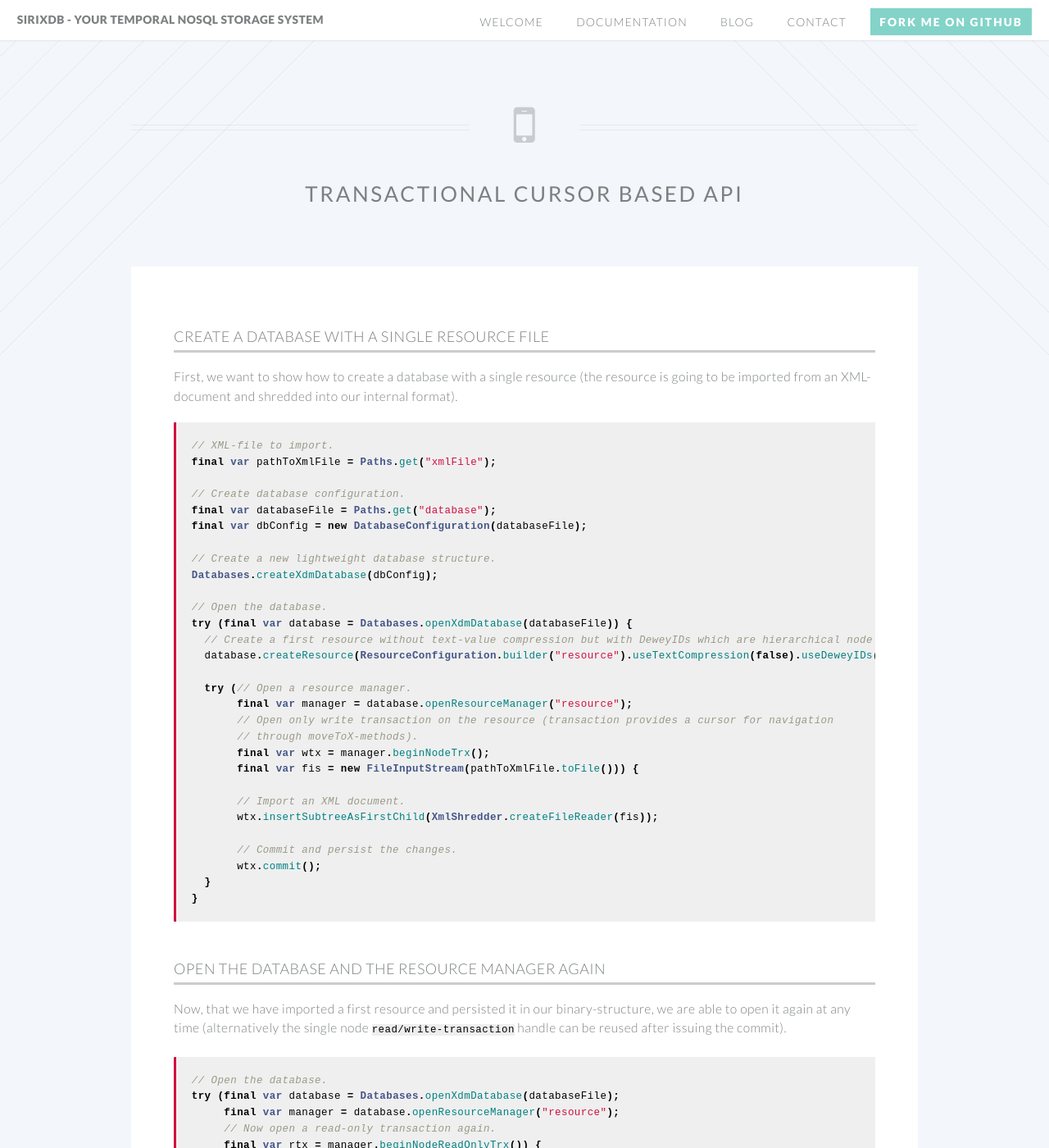
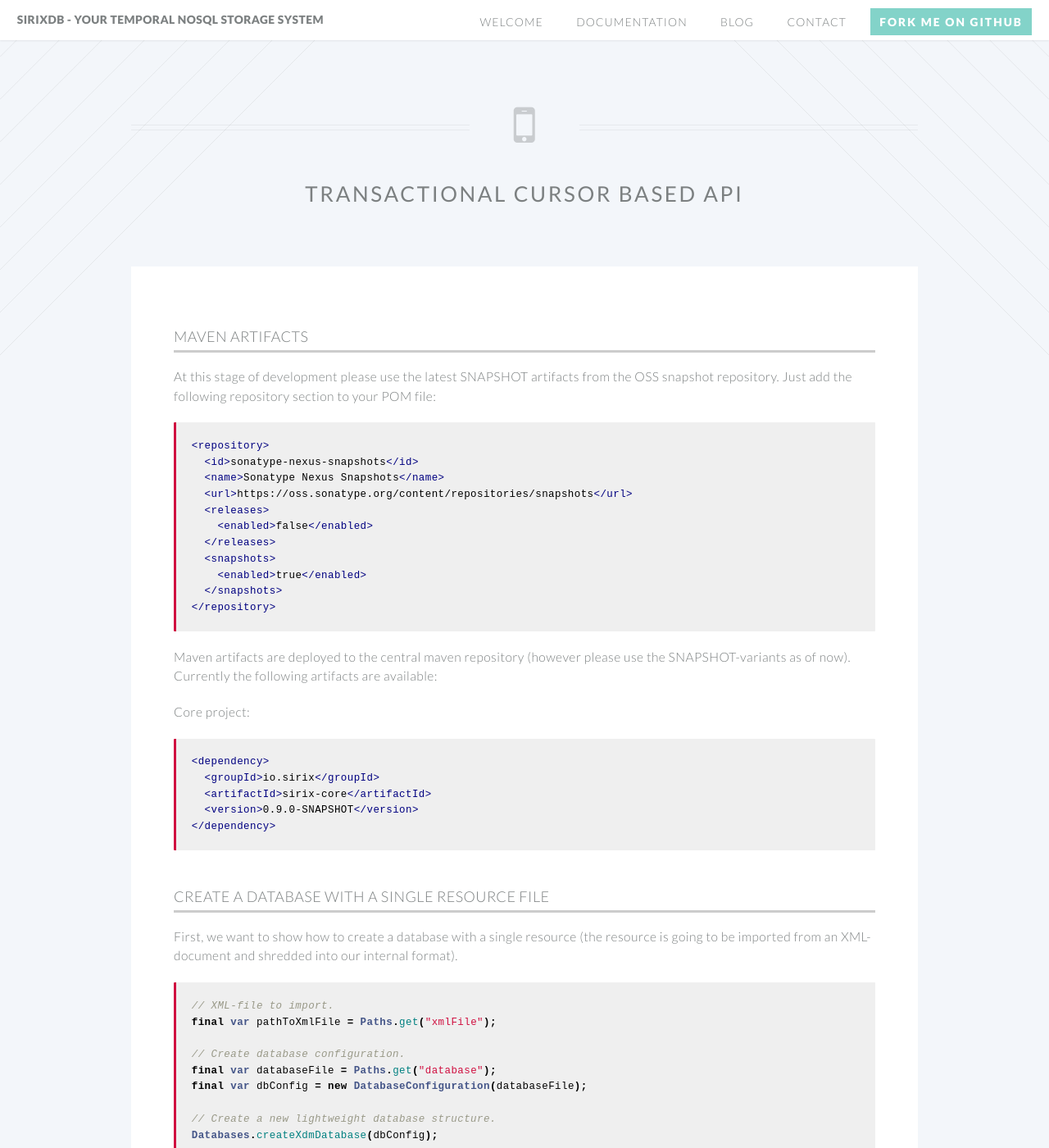
Before and after one commit to sirixdb/sirixdb.github.io, a Jekyll site: the page built from transactional-cursor-api.md, in a window 1280 px wide and 1400 px high. Shown: the whole window at 82% size. Built offline with Jekyll 4.4.1, drawn with Linux system fonts in a browser that asks for light colours; our own code applies the rules of GitHub Pages for plain Markdown files.

Commit message:
Update transactional-cursor-api.md

````diff
--- a/transactional-cursor-api.md
+++ b/transactional-cursor-api.md
@@ -2,6 +2,36 @@
 layout: documentation
 doctitle: Transactional cursor based API
 ---
+
+### Maven artifacts
+
+At this stage of development please use the latest SNAPSHOT artifacts from the OSS snapshot repository. Just add the following repository section to your POM file:
+
+```xml
+<repository>
+  <id>sonatype-nexus-snapshots</id>
+  <name>Sonatype Nexus Snapshots</name>
+  <url>https://oss.sonatype.org/content/repositories/snapshots</url>
+  <releases>
+    <enabled>false</enabled>
+  </releases>
+  <snapshots>
+    <enabled>true</enabled>
+  </snapshots>
+</repository>
+```
+
+Maven artifacts are deployed to the central maven repository (however please use the SNAPSHOT-variants as of now). Currently the following artifacts are available:
+
+Core project:
+
+```xml
+<dependency>
+  <groupId>io.sirix</groupId>
+  <artifactId>sirix-core</artifactId>
+  <version>0.9.0-SNAPSHOT</version>
+</dependency>
+```
 
 ### Create a database with a single resource file
 First, we want to show how to create a database with a single resource (the resource is going to be imported from an XML-document and shredded into our internal format).
````
